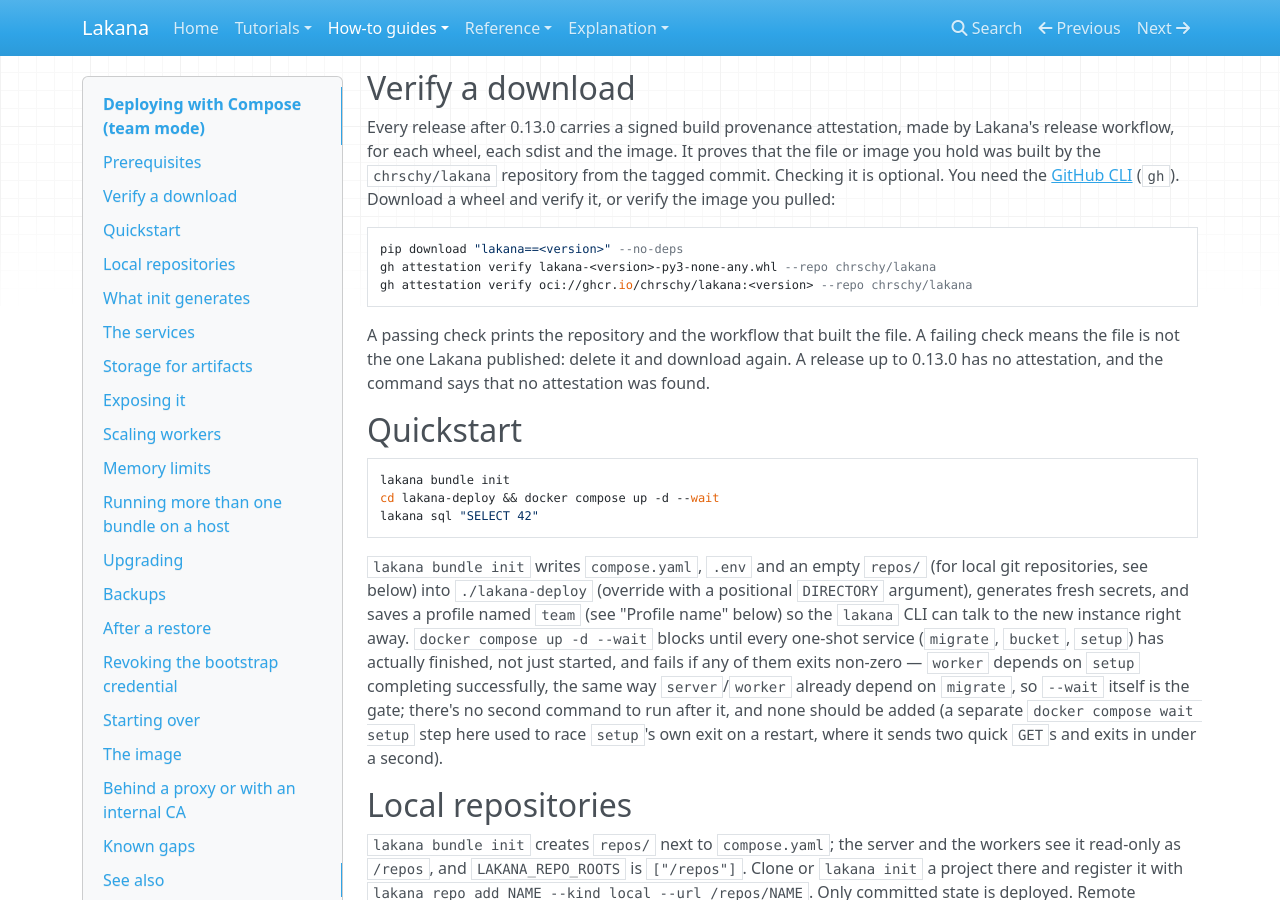
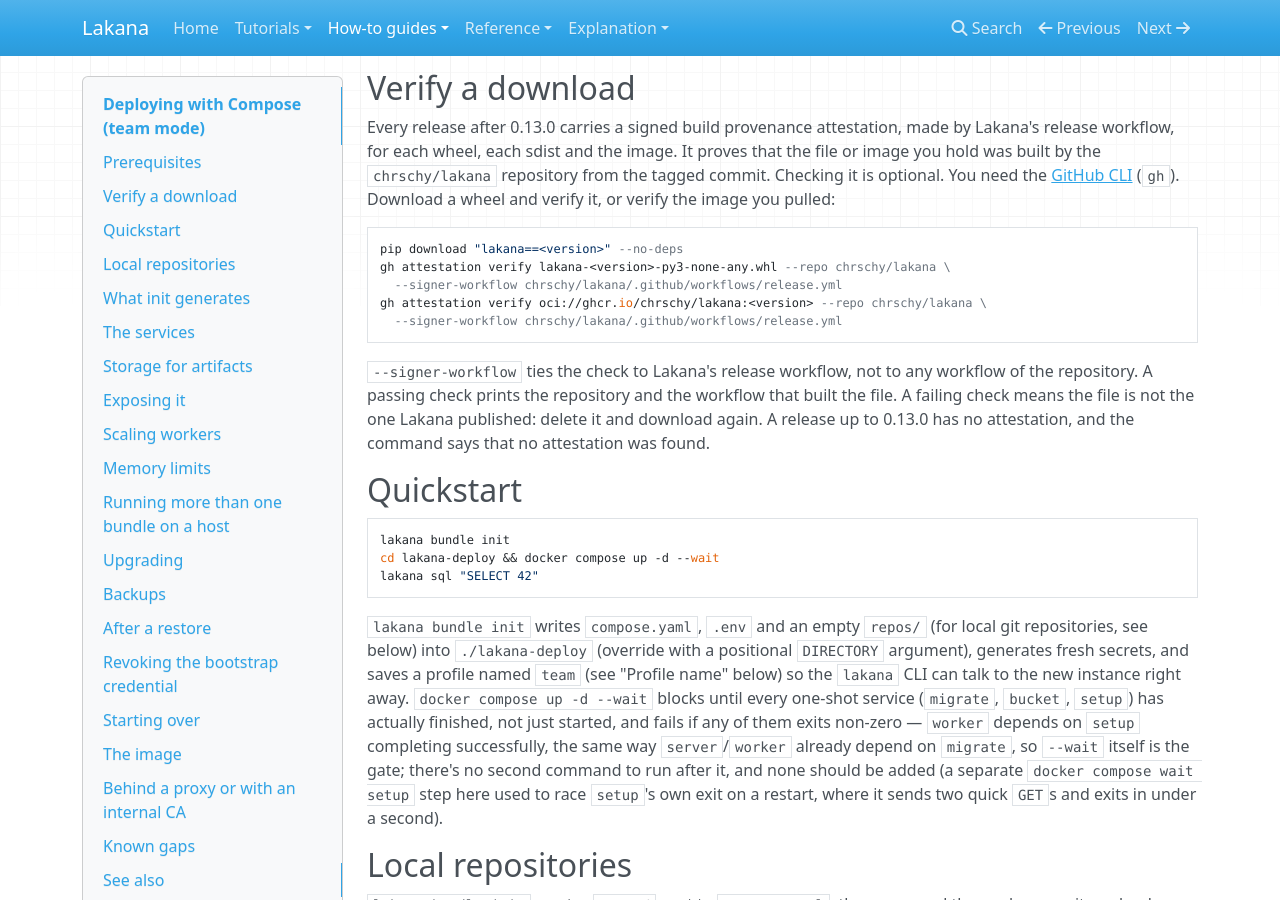
Before and after one commit to chrschy/lakana, an MkDocs documentation site: the page built from docs/site/how-to/deploy-with-compose.md, in a window 1280 px wide and 900 px high, scrolled down 360 px. Built offline with MkDocs 1.6.1, drawn with Linux system fonts in a browser that asks for light colours; nearby versions of some CDN libraries.

Commit message:
ci: keep write scopes out of jobs that run third-party code, and run the macOS suite on packages only
- Semgrep: the scan (image pinned by digest, no write scope, no persisted token) and the
  upload to code scanning (the only job with security-events: write) are separate jobs.
- The image attestation moves to its own job, attest-image, fed by the digest that
  publish-image outputs; publish-image loses id-token and attestations.
- test (macos) runs `pytest packages` (scripts/ is Linux tooling), and its scope also covers
  the root pyproject.toml; brew skips its auto-update.
- uv in the five-minute test is hash-pinned (scripts/requirements-uv.txt, one hash per
  platform wheel) and watched by Dependabot.
- attest-dist has a timeout and lists wheels and sdists; verify commands name the signer
  workflow; release.md, testing.md and the ceiling's record are corrected.

Co-Authored-By: Claude Opus 5.5 <noreply@anthropic.com>

````diff
--- a/docs/site/how-to/deploy-with-compose.md
+++ b/docs/site/how-to/deploy-with-compose.md
@@ -25,11 +25,14 @@ it, or verify the image you pulled:
 <!-- not tested: needs a published release and the GitHub CLI -->
 ```bash
 pip download "lakana==<version>" --no-deps
-gh attestation verify lakana-<version>-py3-none-any.whl --repo chrschy/lakana
-gh attestation verify oci://ghcr.io/chrschy/lakana:<version> --repo chrschy/lakana
+gh attestation verify lakana-<version>-py3-none-any.whl --repo chrschy/lakana \
+  --signer-workflow chrschy/lakana/.github/workflows/release.yml
+gh attestation verify oci://ghcr.io/chrschy/lakana:<version> --repo chrschy/lakana \
+  --signer-workflow chrschy/lakana/.github/workflows/release.yml
 ```
 
-A passing check prints the repository and the workflow that built the file. A failing check
+`--signer-workflow` ties the check to Lakana's release workflow, not to any workflow of the
+repository. A passing check prints the repository and the workflow that built the file. A failing check
 means the file is not the one Lakana published: delete it and download again. A release up to 0.13.0
 has no attestation, and the command says that no attestation was found.
 
````
Also changed, not shown: docs/agent/release.md (+11 -5 lines), docs/agent/testing.md (+12 -7 lines), 9 other files.
